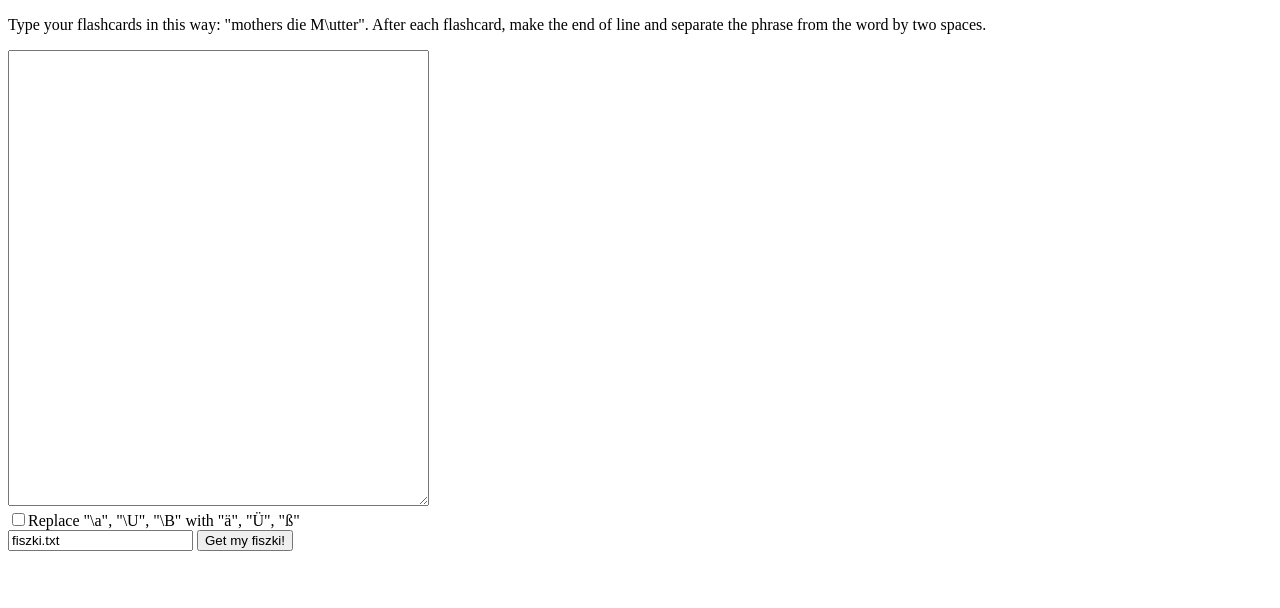
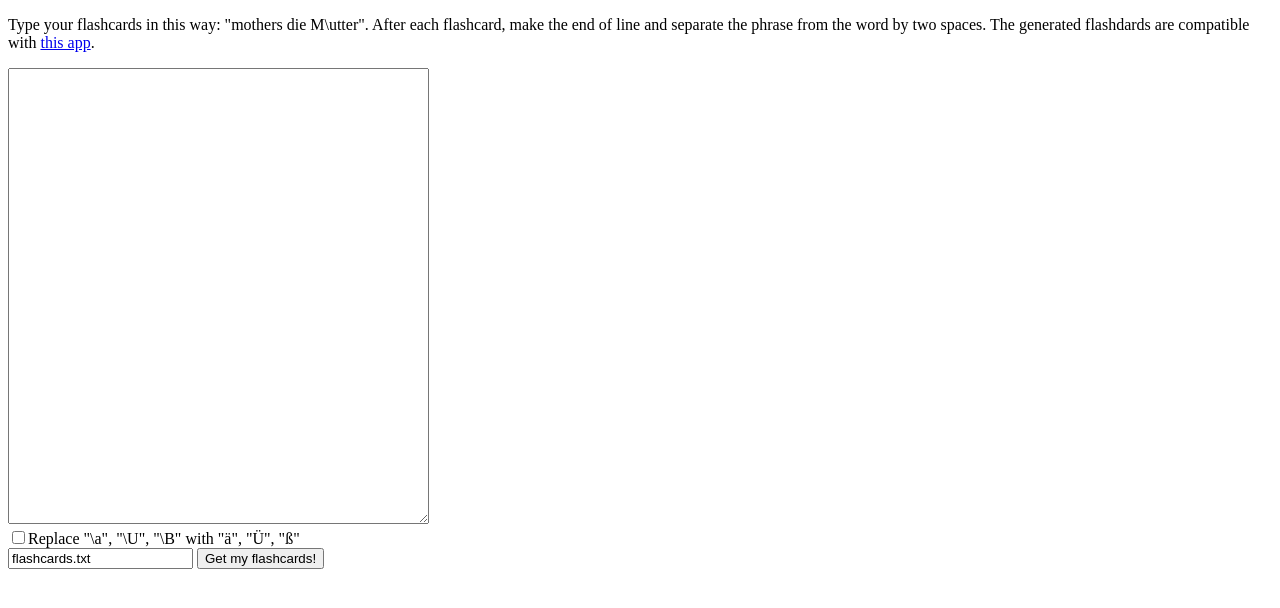
Before and after one commit to Nircek/fiszk-o-mat, a plain HTML site: page index.html in a window 1280 px wide. Drawn offline with Linux system fonts and the light colour scheme.

Commit message:
Add info about the flashcards app

```diff
--- a/index.html
+++ b/index.html
@@ -36,11 +36,11 @@
 </head>
 <body>
   <form action="javascript:convert()">
-    <p>Type your flashcards in this way: "mothers  die M\utter". After each flashcard, make the end of line and separate the phrase from the word by two spaces.</p>
+    <p>Type your flashcards in this way: "mothers  die M\utter". After each flashcard, make the end of line and separate the phrase from the word by two spaces. The generated flashdards are compatible with <a href="https://play.google.com/store/apps/details?id=flashcards.mgdev.com.flashcardsapp">this app</a>.</p>
     <textarea id="text" cols="50" rows="30"></textarea><br>
     <input type="checkbox" id="replace"><label for="replace">Replace "\a", "\U", "\B" with "&auml;", "&Uuml;", "&szlig;"</label><br>
-    <input type="text" id="name" value="fiszki.txt">
-    <input type="submit" id="convert" value="Get my fiszki!">
+    <input type="text" id="name" value="flashcards.txt">
+    <input type="submit" id="convert" value="Get my flashcards!">
   </form>
 </body>
 </html>
```
